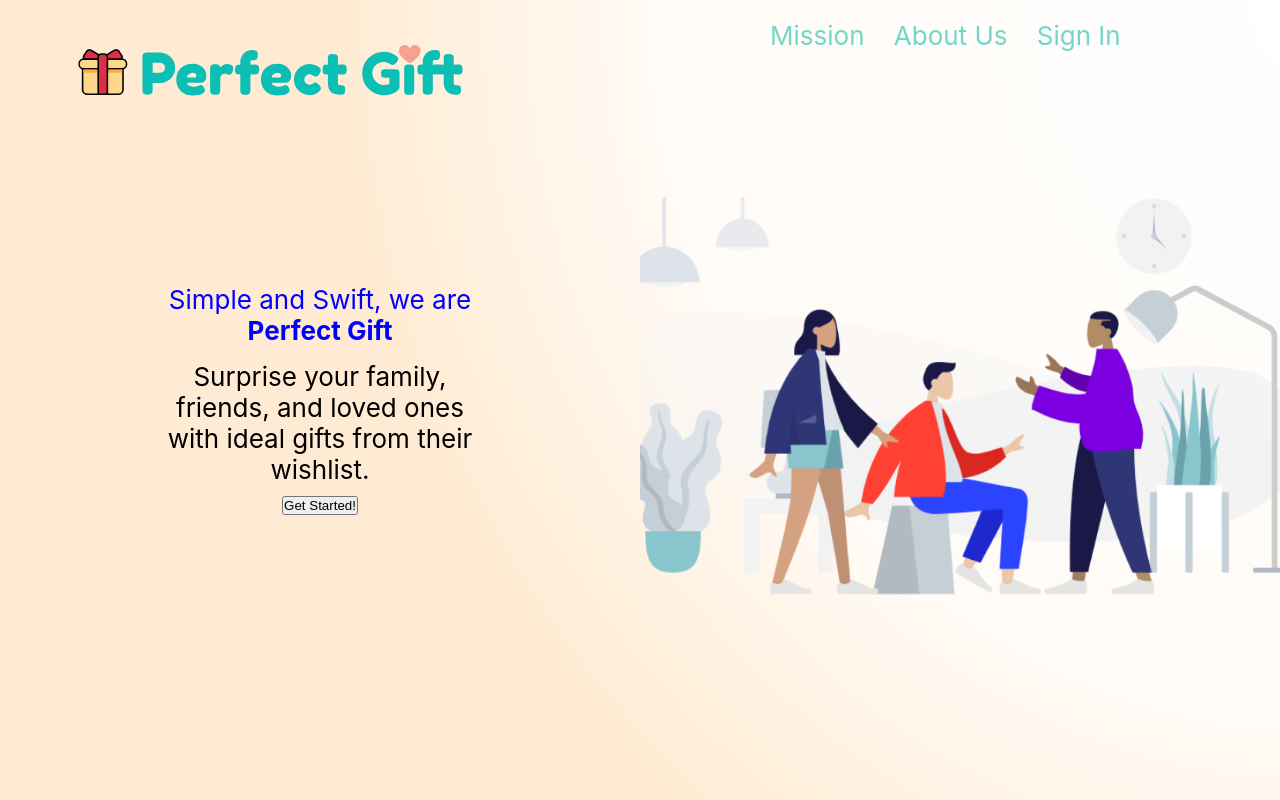
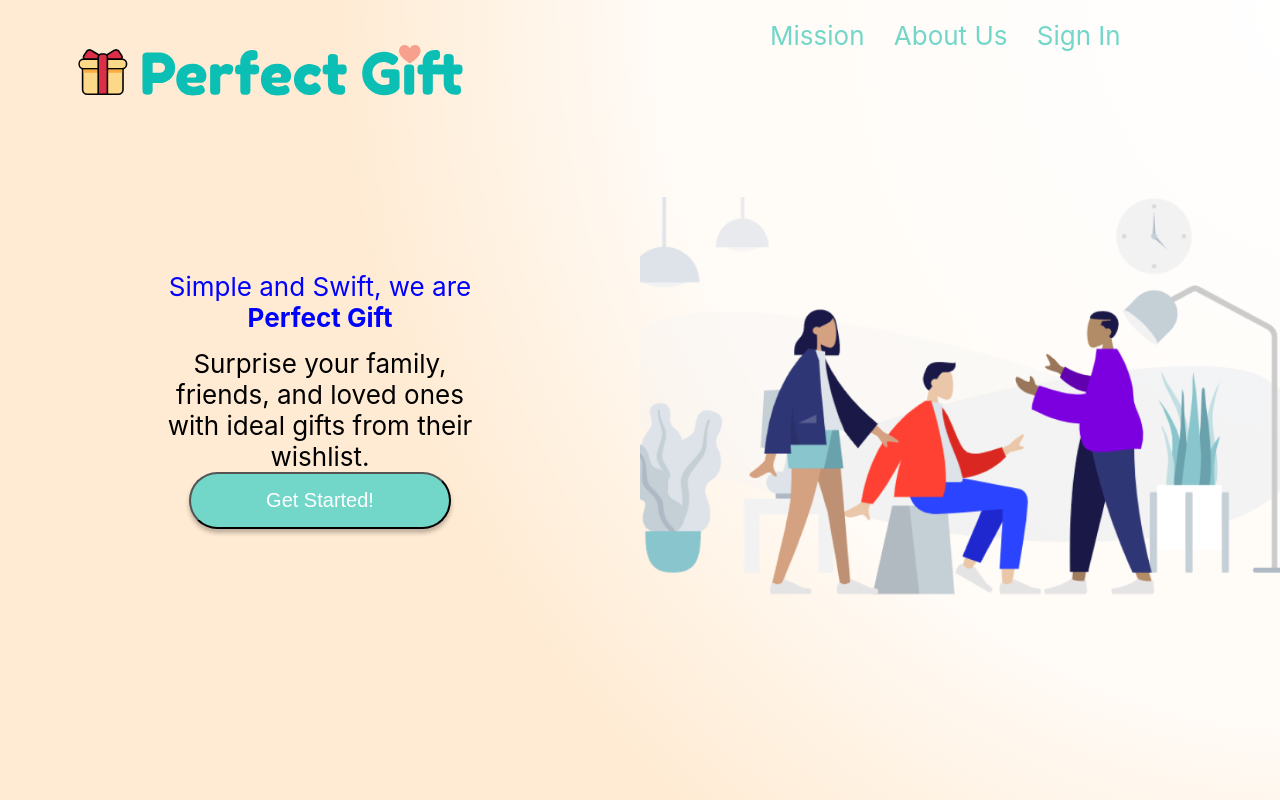
Before and after one commit to venuswku/perfect-gift, a React (Create React App) app: page / in a window 1280 px wide. Built offline with nearby package versions, Linux system fonts and the light colour scheme.

Commit message:
Add css to make 'Get Started' button BIG

```diff
--- a/src/App.css
+++ b/src/App.css
@@ -157,3 +157,13 @@ a {
 a:hover {
    color: rgba(114, 214, 201, 1);
 }
+
+.bigButton {
+
+  color: white;
+  background: #72D6C9;
+  box-shadow: 0px 4px 4px rgba(0, 0, 0, 0.25);
+  border-radius: 50px;
+  font-size: 20px;
+  padding: 15px 75px;
+}
--- a/src/pages/Home.js
+++ b/src/pages/Home.js
@@ -31,7 +31,7 @@ function Home() {
                             {/* <p className="blueText">Simple and Swift, we are</p>
               <strong className="blueText">Perfect Gift</strong> */}
                             <body>Surprise your family, friends, and loved ones with ideal gifts from their wishlist.</body>
-                            <Link to="/login"><button type="button">Get Started!</button></Link>
+                            <Link to="/login"><button className='bigButton'>Get Started!</button></Link>
 
                         </div>
                     </div>
@@ -43,4 +43,5 @@ function Home() {
 }
 
 
+
 export default Home;
```
